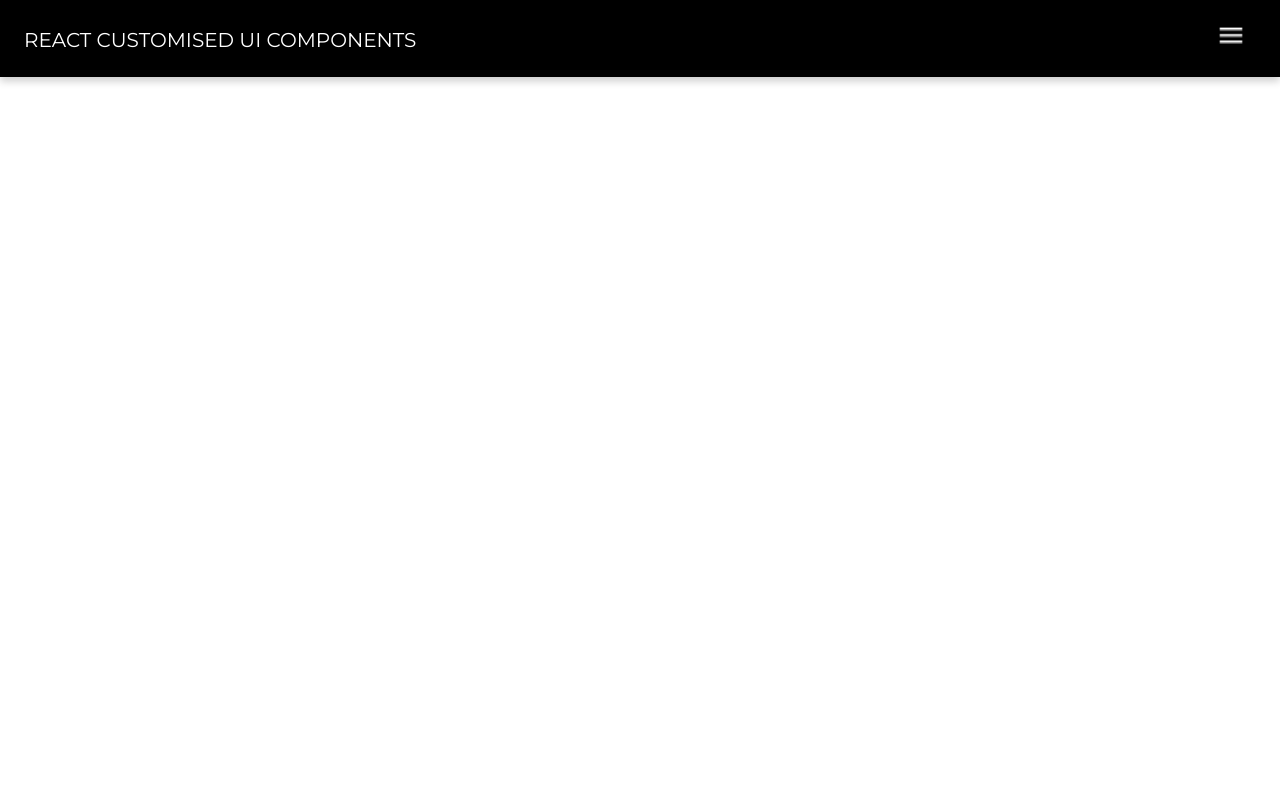
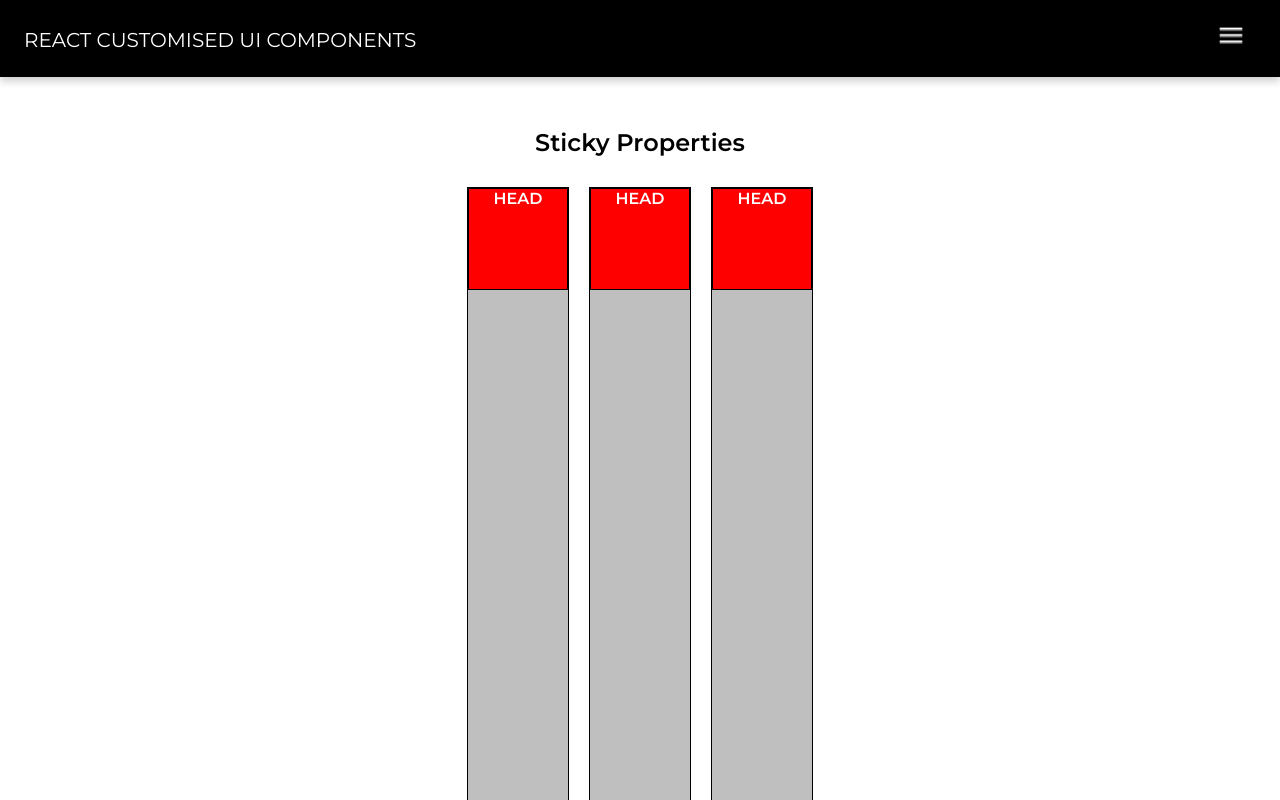
Before and after one commit to sleeplesseditor/CustomisedReactUIComponents, a React (Create React App) app: page /sticky-properties in a window 1280 px wide. Shown: the top 800 px of the page. Built offline with nearby package versions, Linux system fonts and the light colour scheme.

Commit message:
StickyProperties page created

```diff
--- a/src/App.js
+++ b/src/App.js
@@ -13,6 +13,7 @@ const ProgressCirclePage = React.lazy(() => import('./pages/ProgressCirclePage')
 const BackgroundVideoPage = React.lazy(() => import('./pages/BackgroundVideoPage'));
 const BrowserDetectionPage = React.lazy(() => import('./pages/BrowserDetectionPage'));
 const CollapsibleContentPage = React.lazy(() => import('./pages/CollapsibleContentPage'));
+const StickyPropertiesPage = React.lazy(() => import('./pages/StickyPropertiesPage'));
 
 function App() {
   return (
@@ -28,6 +29,7 @@ function App() {
           <Route exact path="/background-video" component={LazyLoader(BackgroundVideoPage)} />
           <Route exact path="/browser-detection" component={LazyLoader(BrowserDetectionPage)} />
           <Route exact path="/collapsible-content" component={LazyLoader(CollapsibleContentPage)} />
+          <Route exact path="/sticky-properties" component={LazyLoader(StickyPropertiesPage)} />
         </Switch>
     </Router>
   );
--- a/src/components/Header/Header.js
+++ b/src/components/Header/Header.js
@@ -111,6 +111,13 @@ export default function Header() {
             >
                 Collapsible Content
             </Link>
+            <Link
+                to={"/sticky-properties"}
+                style={{ textDecoration: 'none' }}
+                onClick={toggleNav}
+            >
+                Sticky Properties
+            </Link>
         </nav>
       </CSSTransition>
       <button onClick={toggleNav} className="header-button">
--- /dev/null
+++ b/src/components/StickyProperties/StickyProperties.js
@@ -0,0 +1,39 @@
+import React, { Component } from 'react';
+import './StickyProperties.scss';
+
+class StickyProperties extends Component {
+    constructor(props){
+        super(props);
+        this.state = {
+            objectNumber: ['item', 'item', 'item']
+        }
+    }
+
+    // componentWillMount(){
+    //     this.setState({
+    //         objectNumber: Math.floor(Math.random() * 10)
+    //     })
+    // }
+
+    render(){
+        const { objectNumber} = this.state;
+        return (
+            <div className="sticky__container">
+                {objectNumber.map(item => (
+                    <div
+                        className="sticky__item"
+                        key={item}
+                    >
+                        <div
+                            className="sticky__item-head"
+                        >
+                            HEAD
+                        </div>
+                    </div>
+                ))}
+            </div>
+        )
+    }
+}
+
+export default StickyProperties;
--- /dev/null
+++ b/src/components/StickyProperties/StickyProperties.scss
@@ -0,0 +1,25 @@
+.sticky {
+    &__container {
+        display: flex;
+        flex-direction: row;
+    }
+
+    &__item {
+        margin: 10px;
+        border: 1px solid black;
+        background-color: rgb(192, 191, 191);
+        height: 1200px;
+        width: 100px;
+
+        &-head {
+            border: 1px solid black;
+            background-color: red;
+            height: 100px;
+            top: 0;
+            position: sticky;
+            color: #fff;
+            text-align: center;
+            font-weight: bold;
+        }
+    }
+}
--- /dev/null
+++ b/src/pages/StickyPropertiesPage.js
@@ -0,0 +1,16 @@
+import React from 'react';
+import StickyProperties from '../components/StickyProperties/StickyProperties';
+
+function StickyPropertiesPage() {
+
+  return (
+    <React.Fragment>
+        <div className="App">
+            <h2>Sticky Properties</h2>
+            <StickyProperties />
+        </div>
+    </React.Fragment>
+  );
+}
+
+export default StickyPropertiesPage;
```
